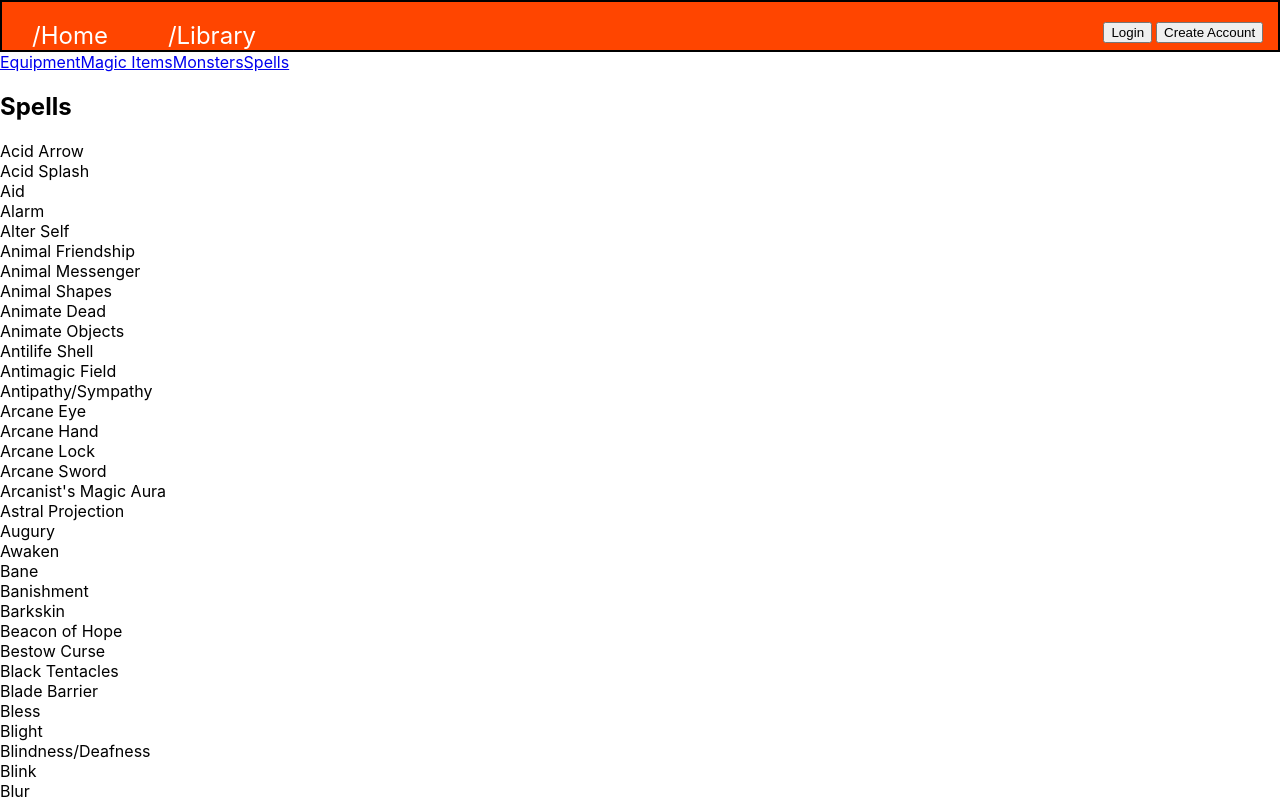
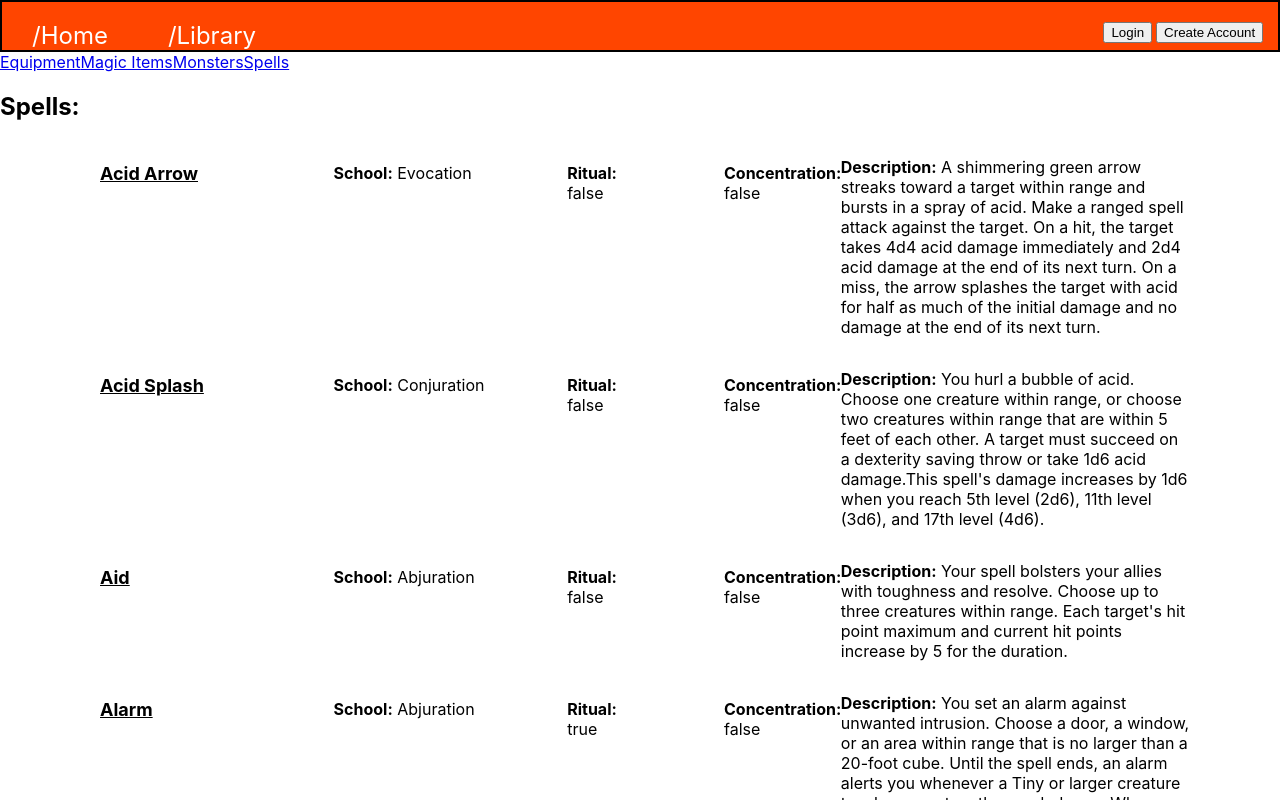
Before and after one commit to zach-morris-txt/DnD-Tool, a React (Create React App) app in the folder dnd-tools/: page /library/spells in a window 1280 px wide. Shown: the top 800 px of the page. Built offline with nearby package versions, Linux system fonts and the light colour scheme.

Commit message:
Style and provide data to the library tabs

```diff
--- a/dnd-tools/src/App.css
+++ b/dnd-tools/src/App.css
@@ -196,3 +196,35 @@
 .colRightBottom {
   height: 48vh;
 }
+
+
+/* Library Equipment */
+.libCols {
+  display: flex;
+  flex-direction: column;
+  padding-right: 7vw;
+}
+.libCards {
+  display: flex;
+}
+.cardInfoXSm {
+  width: 6vw;
+  margin: 22px 40px;
+}
+.cardInfoSm {
+  width: 12vw;
+  margin: 22px 40px;
+}
+.cardInfoLg {
+  width: 50vw;
+  margin: 22px 40px;
+}
+.cardName {
+  margin: 22px 40px 30px 100px;
+  font-weight: 700;
+  font-size: large;
+  text-decoration: underline;
+}
+
+
+/* Library Magic Items */
--- a/dnd-tools/src/components/libEquipment.js
+++ b/dnd-tools/src/components/libEquipment.js
@@ -1,13 +1,27 @@
+import '../App.css'
 import { equipmentArray } from "../data/equipment-array";
 
 
 export default function LibEquipment() {
     return (
         <div className="">
-            <h2>Equipment</h2>
-            {equipmentArray.map(equipment => (
-                <div className="" key={equipment.index}>{equipment.name}</div>
-            ))}
+            <h2>Equipment:</h2>
+            <div className="libCols">
+                    {equipmentArray.map(item => (
+                        <div className="libCards">
+                            <div className="libCard" key={item.index}>
+                                <p className="cardInfoSm cardName">{item.name}</p>
+                            </div>
+                            <div className="libCard" key={item.index}>
+                                <p className="cardInfoSm"><b>Type:</b> {item.equipment_category.index} {(item.weapon_category !== undefined) ? item.weapon_category : ""} {item.weapon_range}
+                                </p>
+                            </div>
+                            <div className="libCard" key={item.index}>
+                                <p className="cardInfoSm"><b>Cost:</b> {item.cost.quantity + item.cost.unit}</p>
+                            </div>
+                        </div>
+                    ))}
+            </div>
         </div>
     )
 }
--- a/dnd-tools/src/components/libMagicItems.js
+++ b/dnd-tools/src/components/libMagicItems.js
@@ -4,10 +4,22 @@
 export default function LibMagicItems() {
     return (
         <div className="">
-            <h2>Magic Items</h2>
-            {magicItemsArray.map(item => (
-                <div className="" key={item.index}>{item.name}</div>
-            ))}
+            <h2>Magic Items:</h2>
+            <div className="libCols">
+                    {magicItemsArray.map(item => (
+                        <div className="libCards">
+                            <div className="libCard" key={item.index}>
+                                <p className="cardInfoSm cardName">{item.name}</p>
+                            </div>
+                            <div className="libCard" key={item.index}>
+                                <p className="cardInfoSm"><b>Rarity:</b> {item.rarity.name}</p>
+                            </div>
+                            <div className="libCard" key={item.index}>
+                                <p className="cardInfoLg"><b>Description:</b> {item.desc[1]}</p>
+                            </div>
+                        </div>
+                    ))}
+            </div>
         </div>
     )
 }
--- a/dnd-tools/src/components/libMonsters.js
+++ b/dnd-tools/src/components/libMonsters.js
@@ -4,10 +4,25 @@
 export default function LibMonsters() {
     return (
         <div className="">
-            <h2>Monsters</h2>
-            {monstersArray.map(monster => (
-                <div className="" key={monster.index}>{monster.name}</div>
-            ))}
+            <h2>Monsters:</h2>
+            <div className="libCols">
+                    {monstersArray.map(item => (
+                        <div className="libCards">
+                            <div className="libCard" key={item.index}>
+                                <p className="cardInfoSm cardName">{item.name}</p>
+                            </div>
+                            <div className="libCard" key={item.index}>
+                                <p className="cardInfoSm"><b>Type:</b> {item.type}</p>
+                            </div>
+                            <div className="libCard" key={item.index}>
+                                <p className="cardInfoSm"><b>Alignment:</b> {item.alignment}</p>
+                            </div>
+                            <div className="libCard" key={item.index}>
+                                <p className="cardInfoSm"><b>Hit Points:</b> {item.hit_points}</p>
+                            </div>
+                        </div>
+                    ))}
+            </div>
         </div>
     )
 }
--- a/dnd-tools/src/components/libSpells.js
+++ b/dnd-tools/src/components/libSpells.js
@@ -4,10 +4,28 @@
 export default function LibSpells() {
     return (
         <div className="">
-            <h2>Spells</h2>
-            {spellsArray.map(spell => (
-                <div className="" key={spell.index}>{spell.name}</div>
-            ))}
+            <h2>Spells:</h2>
+            <div className="libCols">
+                    {spellsArray.map(item => (
+                        <div className="libCards">
+                            <div className="libCard" key={item.index}>
+                                <p className="cardInfoSm cardName">{item.name}</p>
+                            </div>
+                            <div className="libCard" key={item.index}>
+                                <p className="cardInfoSm"><b>School:</b> {item.school.name}</p>
+                            </div>
+                            <div className="libCard" key={item.index}>
+                                <p className="cardInfoXSm"><b>Ritual:</b> {item.ritual.toString()}</p>
+                            </div>
+                            <div className="libCard" key={item.index}>
+                                <p className="cardInfoXSm"><b>Concentration:</b> {item.concentration.toString()}</p>
+                            </div>
+                            <div className="libCard" key={item.index}>
+                                <p className="cardInfo"><b>Description:</b> {item.desc}</p>
+                            </div>
+                        </div>
+                    ))}
+            </div>
         </div>
     )
 }
```
Also changed, not shown: dnd-tools/src/data/equipment-array.js.
